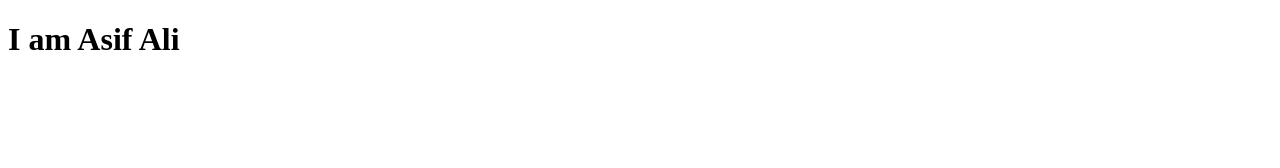
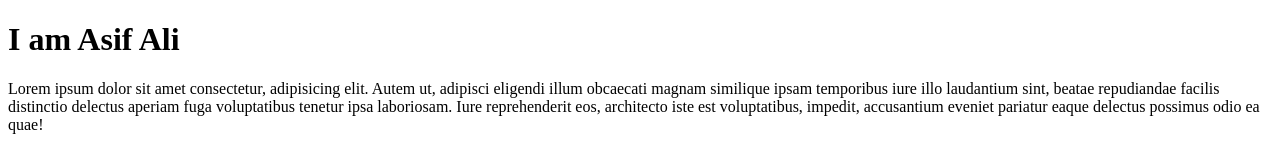
Before and after one commit to AsifAliDeveloper/Bootstrap5, a plain HTML site: page index.html in a window 1280 px wide. Drawn offline with Linux system fonts and the light colour scheme.

Commit message:
add paragraph

```diff
--- a/index.html
+++ b/index.html
@@ -7,5 +7,13 @@
   </head>
   <body>
     <h1>I am Asif Ali</h1>
+    <p>
+      Lorem ipsum dolor sit amet consectetur, adipisicing elit. Autem ut,
+      adipisci eligendi illum obcaecati magnam similique ipsam temporibus iure
+      illo laudantium sint, beatae repudiandae facilis distinctio delectus
+      aperiam fuga voluptatibus tenetur ipsa laboriosam. Iure reprehenderit eos,
+      architecto iste est voluptatibus, impedit, accusantium eveniet pariatur
+      eaque delectus possimus odio ea quae!
+    </p>
   </body>
 </html>
```
